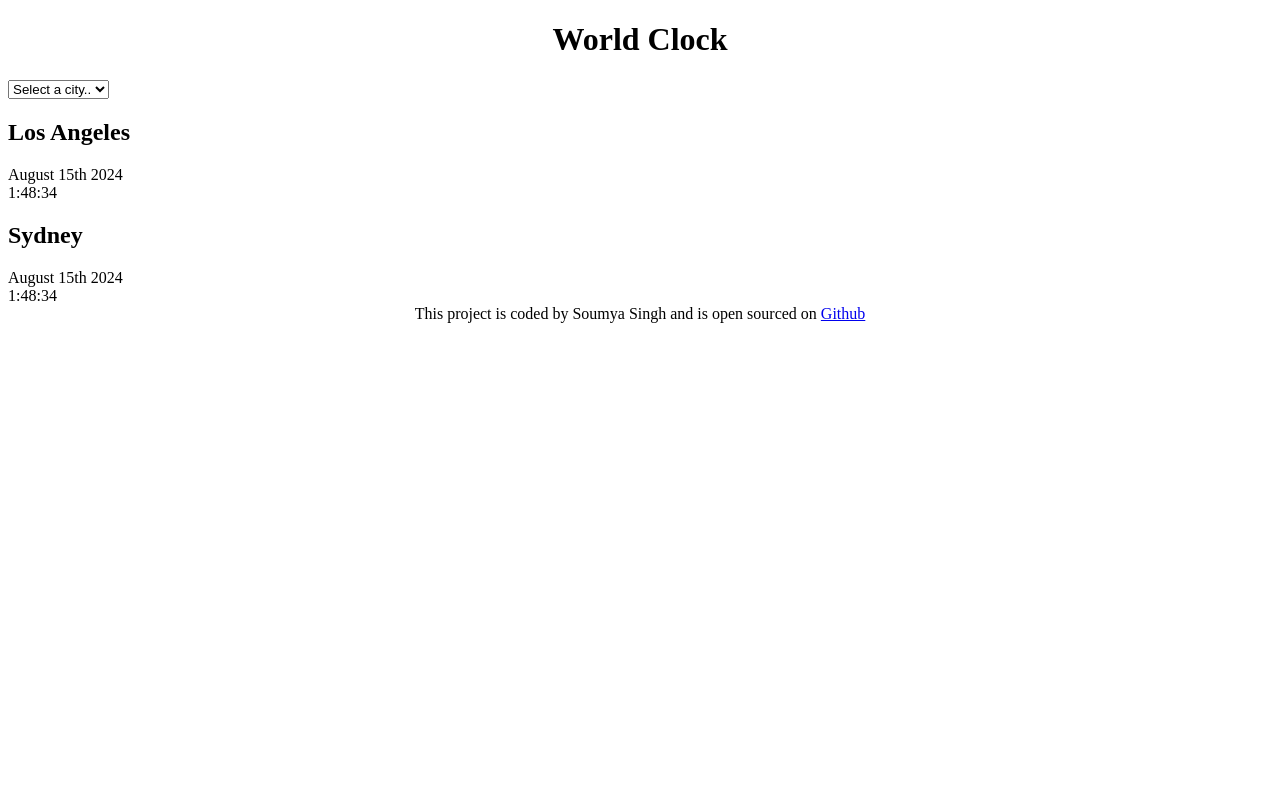
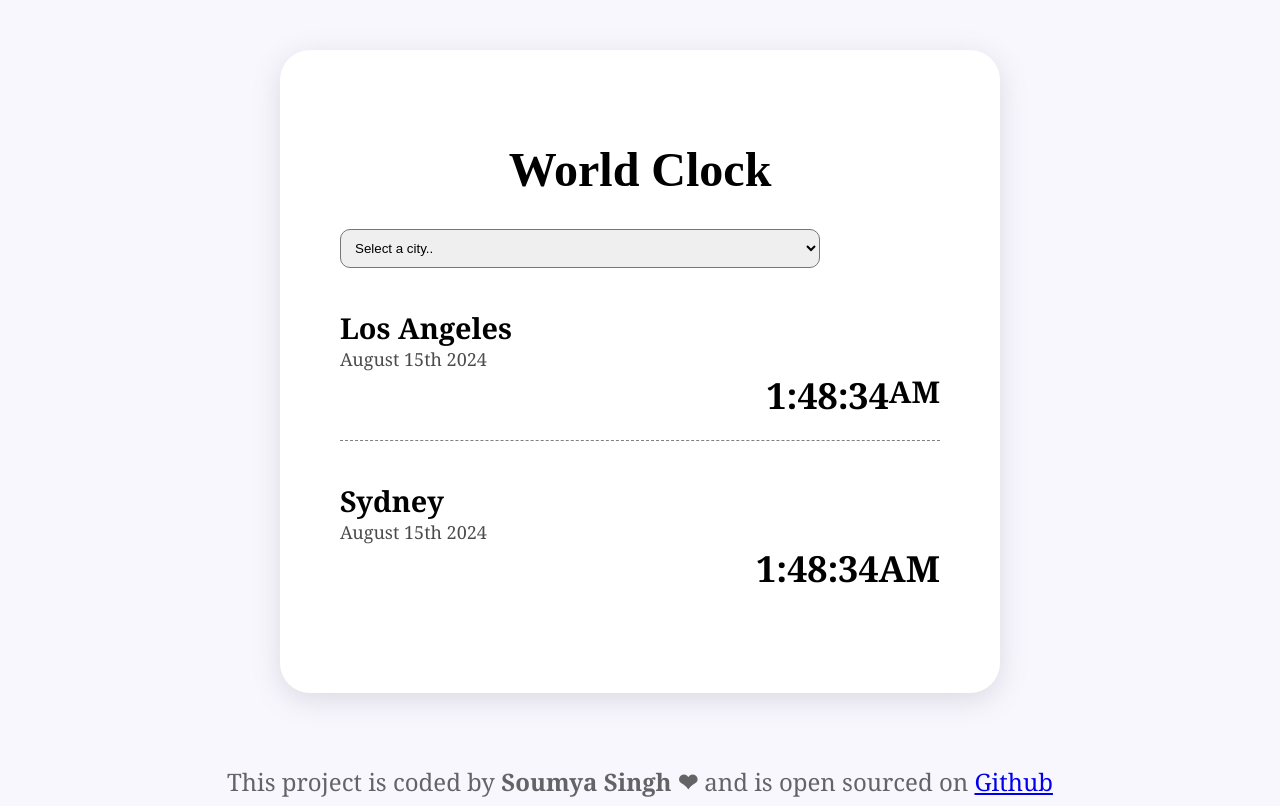
Before and after one commit to SoumyaSinghcodes/world-clock-project, a plain HTML site: page index.html in a window 1280 px wide. Drawn offline with Linux system fonts and the light colour scheme.

Commit message:
performed some css changes

```diff
--- a/css/style.css
+++ b/css/style.css
@@ -1,6 +1,54 @@
 h1 {
   text-align: center;
+  font-family: "Times New Roman", Times, serif;
+  font-size: 48px;
 }
 footer {
   text-align: center;
+  font-size: 24px;
+  color: rgba(0, 0, 0, 0.6);
 }
+.container {
+  max-width: 600px;
+  margin: 50px auto;
+  background: white;
+  padding: 60px;
+  box-shadow: rgba(100, 100, 111, 0.2) 0px 7px 29px 0px;
+  border-radius: 30px;
+}
+body {
+  background-color: #f9f7fe;
+  font-family: Georgia, "Times New Roman", Times, serif;
+}
+select {
+  display: block;
+  width: 80%;
+  border-radius: 10px;
+  padding: 10px;
+}
+.city {
+  margin: 20px 0;
+  border-bottom: 1px dashed grey;
+  padding: 20px 0;
+  font-size: larger;
+}
+.time {
+  display: flex;
+  justify-content: right;
+  font-size: 36px;
+  font-weight: bold;
+}
+.time.small {
+  font: 18px;
+  vertical-align: middle;
+}
+h2 {
+  margin: 0;
+}
+.date {
+  opacity: 0.7;
+  font-size: large;
+}
+.city:last-child {
+  border: none;
+}
--- a/index.html
+++ b/index.html
@@ -17,18 +17,23 @@
         <option value="">New Delhi</option>
       </select>
       <div class="city">
-        <h2>Los Angeles</h2>
-        <div class="date">August 15th 2024</div>
-        <div class="time">1:48:34</div>
+        <div>
+          <h2>Los Angeles</h2>
+          <div class="date">August 15th 2024</div>
+          <div class="time">1:48:34 <small>AM</small></div>
+        </div>
       </div>
+
       <div class="city">
         <h2>Sydney</h2>
         <div class="date">August 15th 2024</div>
-        <div class="time">1:48:34</div>
+        <div class="time">1:48:34 <span>AM</span></div>
       </div>
     </div>
+    <br />
     <footer>
-      This project is coded by Soumya Singh and is open sourced on
+      This project is coded by <strong>Soumya Singh ❤</strong> and is open
+      sourced on
       <a href="#" target="_blank">Github</a>
     </footer>
     <script src="javascript/index.js"></script>
```
